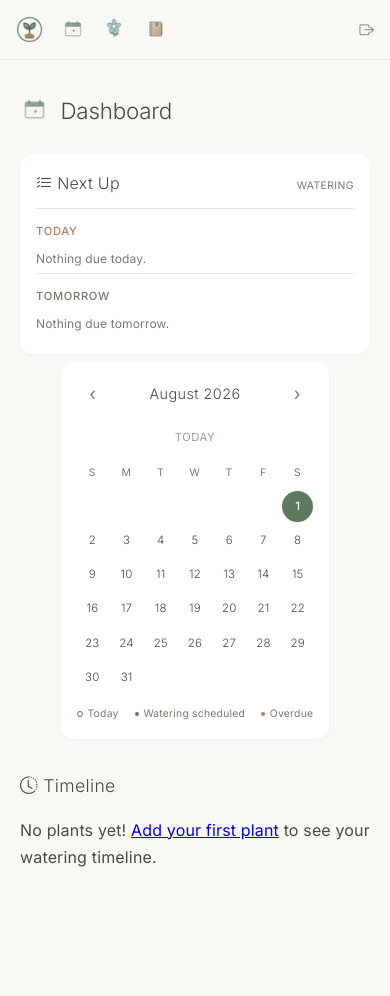
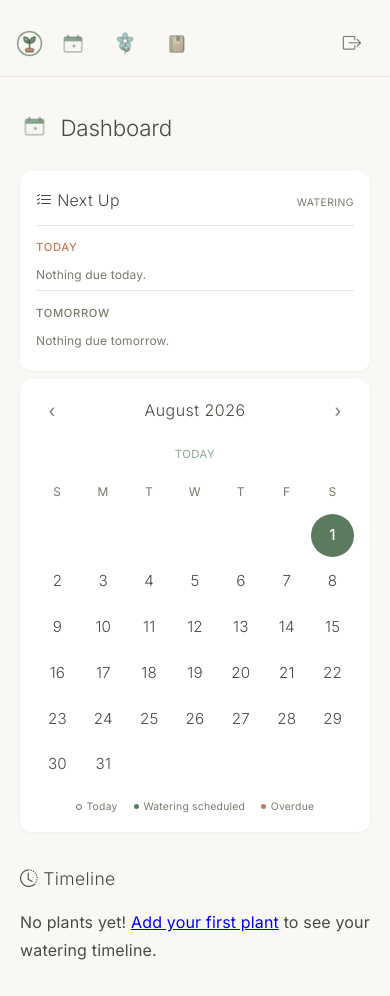
Before and after one commit to DataWranglerRyan/sproutz, a Flask app: page /dashboard in a window 390 px wide. Before the commit the page ends 867 px from the top, so only its background shows below. Run offline with Flask 3, Linux system fonts and the light colour scheme; the visitor is signed in with stand-in values (Sample User, id 1); data that the repository does not hold is empty; parts of the project's set-up code (start-up, migrations or seed data) failed here and were passed over.

Commit message:
Fix mobile nav safe-area and widen calendar
- Switch iOS status bar style from black-translucent to default so the
  web view is inset below the Dynamic Island in standalone mode
- Add safe-area-inset padding to nav using max() to avoid double-padding
- Enlarge mobile nav tap targets to 44x44 with larger icons
- Let the dashboard calendar fill the container width on mobile and
  scale up day numbers, headers, and dots

Co-authored-by: Copilot App <223556219+Copilot@users.noreply.github.com>

```diff
--- a/app/static/style.css
+++ b/app/static/style.css
@@ -41,7 +41,11 @@ body {
 nav {
     background: var(--sand);
     padding: 1rem 1rem;
-    display: flex;
+    padding-top: max(1rem, env(safe-area-inset-top));
+    padding-left: max(1rem, env(safe-area-inset-left));
+    padding-right: max(1rem, env(safe-area-inset-right));
+    display: flex;
+    align-items: center;
     gap: 1.5rem;
     position: sticky;
     top: 0;
@@ -103,18 +107,43 @@ nav a:hover {
 
 @media (max-width: 560px) {
     nav {
-        gap: 1.1rem;
+        gap: 0.5rem;
+        padding-top: max(1.35rem, env(safe-area-inset-top));
+        padding-bottom: 0.65rem;
     }
 
     .nav-label {
         display: none;
     }
 
+    nav a {
+        display: inline-flex;
+        align-items: center;
+        justify-content: center;
+        min-width: 44px;
+        min-height: 44px;
+        border-radius: 10px;
+    }
+
+    nav a:active {
+        background: var(--sand-warm);
+    }
+
     .nav-icon-img {
-        width: 1.5rem;
-        height: 1.5rem;
+        width: 1.75rem;
+        height: 1.75rem;
         margin-right: 0;
         vertical-align: middle;
+    }
+
+    .nav-logout button {
+        display: inline-flex;
+        align-items: center;
+        justify-content: center;
+        min-width: 44px;
+        min-height: 44px;
+        font-size: 1.15rem;
+        border-radius: 10px;
     }
 }
 
@@ -1001,11 +1030,18 @@ body:has(.species-detail-page) .container {
         grid-template-columns: 1fr;
     }
 
-    .dashboard-calendar-layout .calendar-container {
-        max-width: 320px;
+    .dashboard-calendar-layout .calendar-container,
+    .calendar-container {
+        max-width: none;
         width: auto;
-        margin-right: auto;
-        margin-left: auto;
+        margin-left: 0;
+        margin-right: 0;
+        border-radius: 12px;
+        padding: 1rem;
+    }
+
+    .calendar-grid {
+        gap: 4px;
     }
 }
 
@@ -1686,3 +1722,24 @@ body:has(.species-detail-page) .container {
         box-shadow: 0 4px 12px var(--shadow-hover);
     }
 }
+
+/* ─── Mobile Calendar Sizing (placed last to win over base rules) ─── */
+@media (max-width: 560px) {
+    .calendar-day-num {
+        font-size: 0.95rem;
+    }
+
+    .calendar-header {
+        font-size: 0.75rem;
+        padding: 0.5rem 0;
+    }
+
+    .calendar-dot {
+        width: 5px;
+        height: 5px;
+    }
+
+    .calendar-month {
+        font-size: 1rem;
+    }
+}
--- a/app/templates/base.html
+++ b/app/templates/base.html
@@ -4,7 +4,7 @@
     <meta charset="UTF-8">
     <meta name="viewport" content="width=device-width, initial-scale=1.0, viewport-fit=cover">
     <meta name="apple-mobile-web-app-capable" content="yes">
-    <meta name="apple-mobile-web-app-status-bar-style" content="black-translucent">
+    <meta name="apple-mobile-web-app-status-bar-style" content="default">
     <meta name="apple-mobile-web-app-title" content="Sproutz">
     <link rel="apple-touch-icon" href="{{ url_for('static', filename='icons/apple-touch-icon.png') }}">
     <title>Sproutz</title>
```
